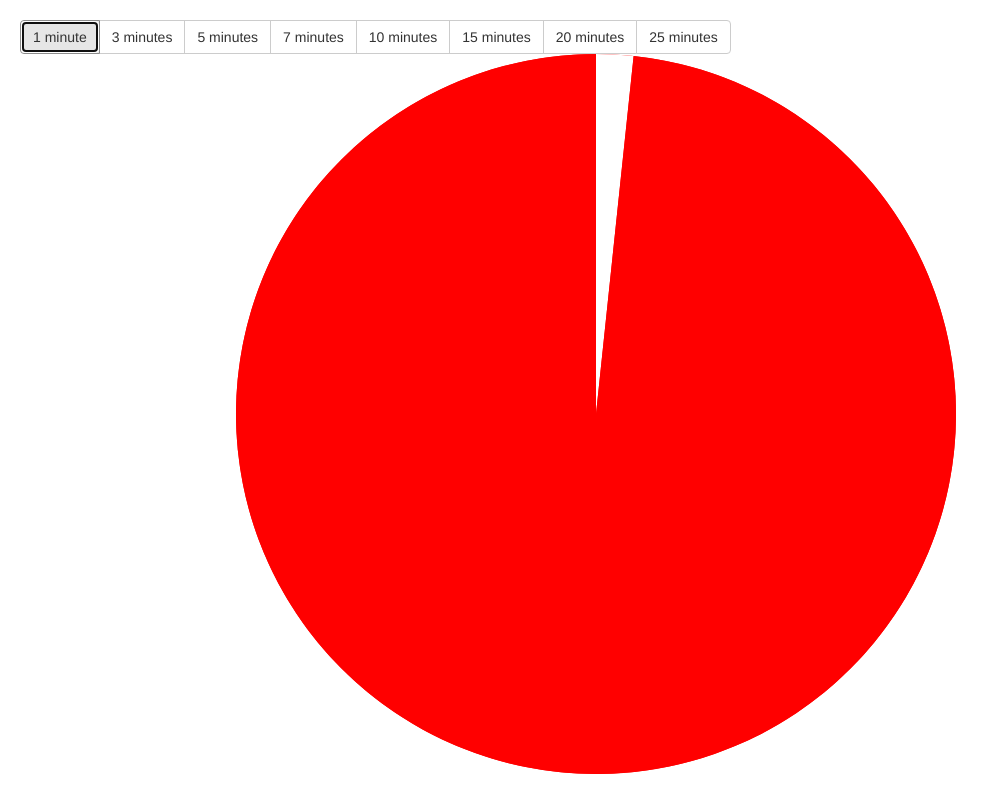
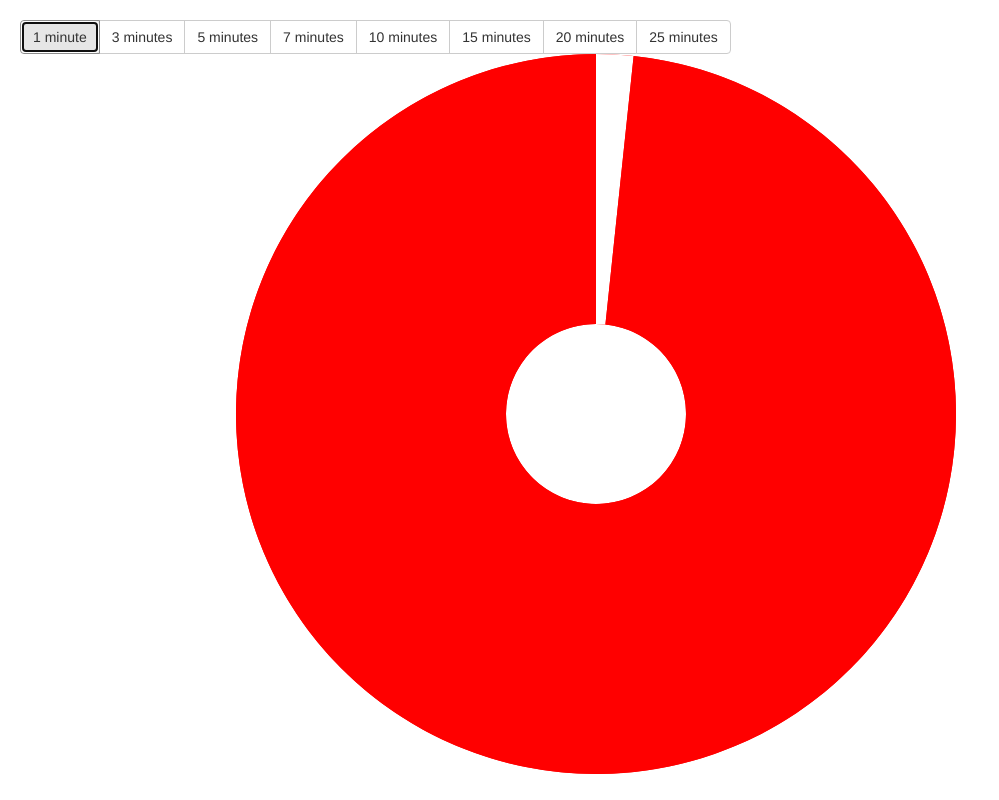
Before and after one commit to mathiasverraes/simple-timer, a plain HTML site: page index.html in a window 1280 px wide. Both pictures are taken after a click on the button "1 minute". Shown: the whole page, without its empty margins (0-999 px from the left). Drawn offline with nearby package versions, Linux system fonts and the light colour scheme.

Commit message:
Update index.html

```diff
--- a/index.html
+++ b/index.html
@@ -56,6 +56,7 @@
         var pie = d3.layout.pie().sort(null);
 
         var arc = d3.svg.arc()
+                .innerRadius(radius/4)
                 .outerRadius(radius);
         var svg = d3.select(element).append("svg")
                 .attr("width", width)
```
